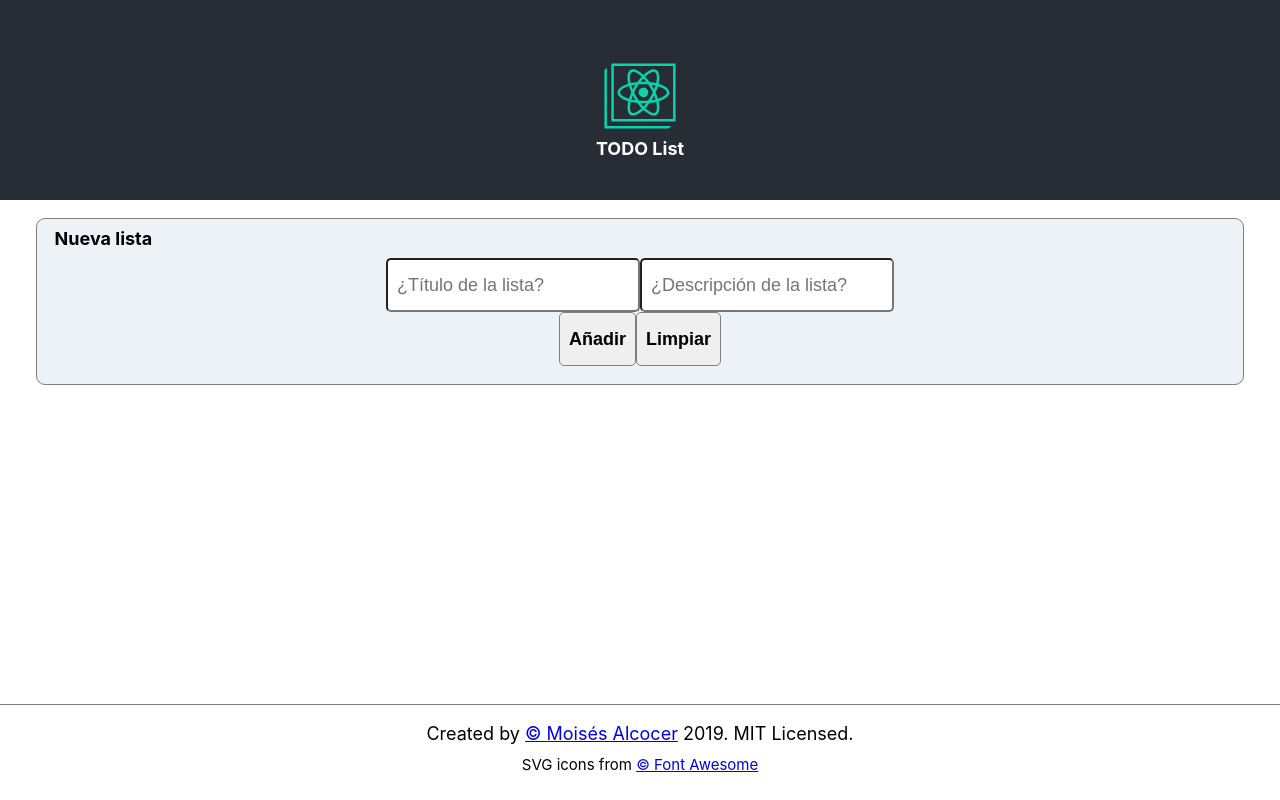
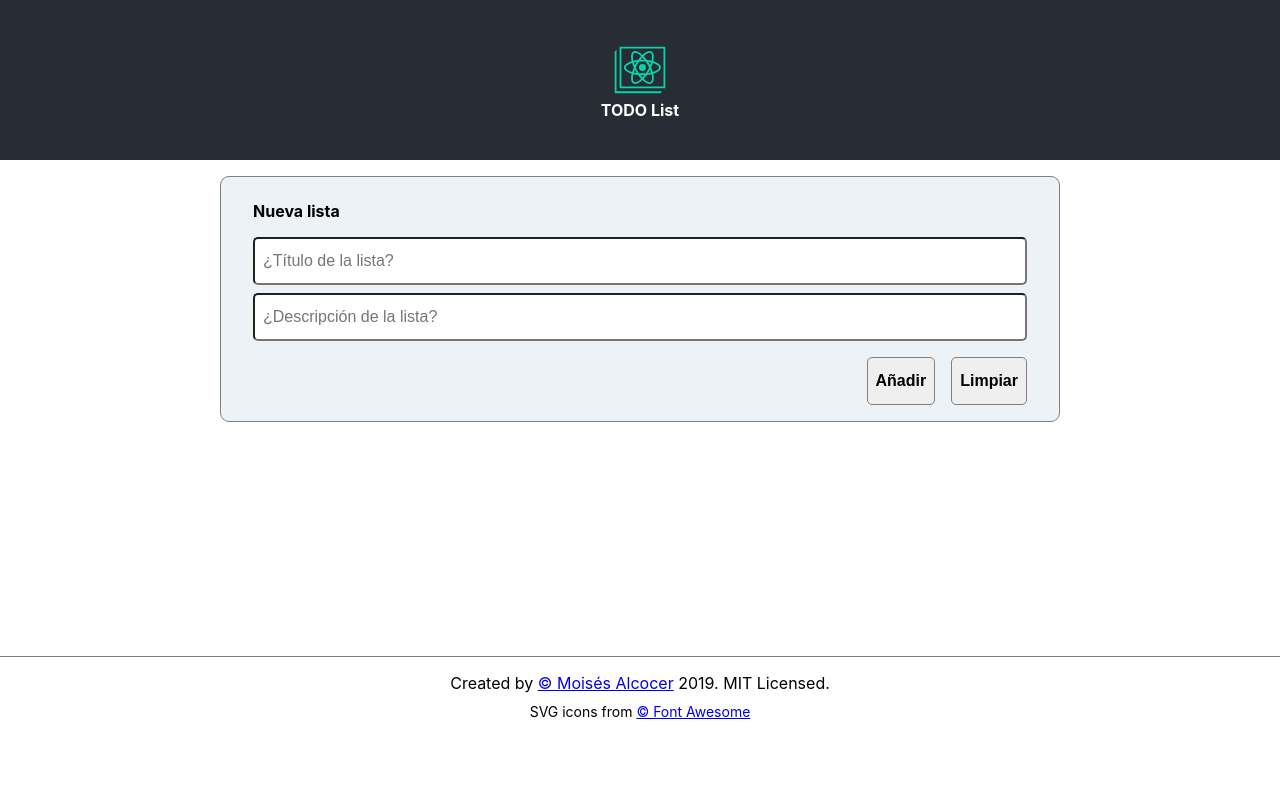
Before and after one commit to oricis/react__todo-list-practice, a React (Create React App) app: page / in a window 1280 px wide. Built offline with nearby package versions, Linux system fonts and the light colour scheme.

Commit message:
fixed UI

```diff
--- a/src/assets/styles/App.scss
+++ b/src/assets/styles/App.scss
@@ -9,14 +9,14 @@
     -moz-box-sizing:    border-box;
     -webkit-box-sizing: border-box;
     box-sizing: border-box;
-    font-size:  18px;
-    margin:     0;
-    padding:    0;
+    font-size : 16px;
+    margin    : 0;
+    padding   : 0;
     text-align: center;
 
     .small-font,
     .small-font * {
-        font-size: 15px;
+        font-size: 14px;
     }
 }
 body {
@@ -24,8 +24,8 @@ body {
     "Ubuntu", "Cantarell", "Fira Sans", "Droid Sans", "Helvetica Neue",
     sans-serif;
 
-    -moz-osx-font-smoothing: grayscale;
-    -webkit-font-smoothing:  antialiased;
+    -moz-osx-font-smoothing : grayscale;
+    -webkit-font-smoothing  : antialiased;
 }
 
 
@@ -34,40 +34,42 @@ body {
  *
  */
 
-
-
 .App {
-    display:    grid;
-    grid-template-rows: 25vh 1fr 12vh;
-    min-height: 100vh;
+    display           : grid;
+    grid-template-rows: 20vh 1fr 18vh;
+    min-height        : 100vh;
 
     button,
     input {
-        border-radius: 5px;
-        font-size:     1em;
-        height:        3rem;
-        padding:       0 .5rem;
+        border-radius : 5px;
+        font-size     : 1rem;
+        height        : 3rem;
+        padding       : 0 .5rem;
     }
     input {
-        text-align: left;
+        margin-bottom : .5rem;
+        text-align    : left;
+        width         : 100%;
     }
     main {
-        margin:  0 auto;
-        padding: 1rem .2rem;
-        width:   95%;
+        margin    : 0 auto;
+        max-width : 840px;
+        padding   : 1rem 0;
+        width     : 96%;
     }
 
     .content-box {
-        background:  #edf2f7;
-        border-radius: 9px;
-        border:        1px solid gray;
-        padding:       1rem;
+        background    : #edf2f7;
+        border-radius : 9px;
+        border        : 1px solid gray;
+        padding       : .6rem;
     }
 }
 
-@media (min-width:860px) {
-    main {
-        width: 80%;
+@media (min-width:420px)
+{
+    .content-box {
+        padding: 1rem;
     }
 }
 
--- a/src/components/config-actions/ConfigAction.jsx
+++ b/src/components/config-actions/ConfigAction.jsx
@@ -27,7 +27,7 @@ class ConfigActions extends Component
 
         return (
             <div className="config-actions">
-                <h2>{formLabel}</h2>
+                <h2 className="text-label">{formLabel}</h2>
 
                 {swapButton}
             </div>
--- a/src/components/config-actions/styles.scss
+++ b/src/components/config-actions/styles.scss
@@ -8,11 +8,11 @@
     .config-actions {
         display         : flex;
         justify-content : space-between;
-        margin-top      : -.5rem;
-        padding-bottom  : .5rem;
+        padding-bottom  : 1rem;
 
         .text-label {
             margin-top: .5rem;
+            text-align: left;
         }
     }
 }
--- a/src/components/forms/ListForm.jsx
+++ b/src/components/forms/ListForm.jsx
@@ -31,7 +31,7 @@ class ListForm extends Component
                     onClickSwapButton={this.props.onClickSwapButton}>
                 </ConfigActions>
 
-                <div className="form">
+                <form>
                     <label htmlFor="input-title" className="d-none">
                         Escribe un título para la tarea</label>
                     <input type="text"
@@ -67,7 +67,7 @@ class ListForm extends Component
                             text="Limpiar"
                             onClick={this.cleanForm}></TextButton>
                     </div>
-                </div>
+                </form>
             </section>
         );
     }
--- a/src/components/forms/TaskForm.jsx
+++ b/src/components/forms/TaskForm.jsx
@@ -31,7 +31,7 @@ class TaskForm extends Component
                     onClickSwapButton={this.props.onClickSwapButton}>
                 </ConfigActions>
 
-                <div className="creation-form">
+                <form>
                     <input type="text"
                         id="input-title"
                         placeholder="¿Cuál es la tarea?"
@@ -51,7 +51,7 @@ class TaskForm extends Component
                             text="Limpiar"
                             onClick={this.cleanForm}></TextButton>
                     </div>
-                </div>
+                </form>
             </section>
         );
     }
--- a/src/components/forms/styles.scss
+++ b/src/components/forms/styles.scss
@@ -5,9 +5,10 @@
  */
 
 .data-intro {
-    .creation-form {
+    form {
         align-items     : center;
         display         : flex;
+        flex-direction  : column;
         justify-content : space-evenly;
 
         .button-group {
@@ -16,18 +17,32 @@
 
             .btn {
                 height: 3rem;
-                margin: .5rem
+                margin: .5rem .5rem 0;
             }
         }
     }
 }
 
 
-@media (min-width:720px) {
+@media (min-width:420px)
+{
+    .data-intro {
+        form {
+            .button-group {
+                justify-content : flex-end;
+                width           : 100%;
 
-    .data-intro {
-        .creation-form {
-
+                .btn:last-child {
+                    margin-right: 0;
+                }
+            }
         }
     }
 }
+
+@media (min-width:640px)
+{
+    .content-box.data-intro {
+        padding: 1rem 2rem;
+    }
+}
--- a/src/components/layout/header/header.scss
+++ b/src/components/layout/header/header.scss
@@ -4,16 +4,15 @@
  *
  */
 
-.App-header {
+header {
     align-items:      center;
     background-color: #282c34;
     color:            white;
     display:          flex;
     flex-direction:   column;
     justify-content:  center;
-    padding:          1rem 0 .3rem;
 
     .App-logo {
-        width: 5rem;
+        width: 4rem;
     }
 }
--- a/src/components/layout/main/cards/list/List.jsx
+++ b/src/components/layout/main/cards/list/List.jsx
@@ -1,5 +1,3 @@
-
-import './styles.scss';
 import React, { Component } from 'react';
 import CardBody from './card-body/CardBody';
 import CardFooter from './card-footer/CardFooter';
--- a/src/components/layout/main/cards/list/styles.scss
+++ /dev/null
@@ -1,13 +0,0 @@
-
-/***
- * Component styles
- *
- */
-
-.list-card {
-    display       : inline-block;
-    margin-bottom : .5rem;
-    margin-right  : .5rem;
-    padding       : .3rem;
-    padding-bottom: 0;
-}
--- a/src/components/layout/main/cards/styles.scss
+++ b/src/components/layout/main/cards/styles.scss
@@ -9,10 +9,14 @@
 .App {
     .card {
         background    : #edf2f7;
+        border        : 1px solid gray;
         border-radius : 9px;
-        border        : 1px solid gray;
+        display       : inline-block;
+        margin-bottom : .5rem;
+        margin-right  : .5rem;
         padding       : .3rem;
     }
+
     .card-selected {
         background  : $light-blue;
         border-color: $light-blue2;
@@ -24,3 +28,17 @@
         text-align    : left;
     }
 }
+
+@media (max-width:380px)
+{
+    .App {
+        .cards {
+            margin-top: 1.2rem;
+
+            .card {
+                margin-right: 0;
+                width       : 100%;
+            }
+        }
+    }
+}
--- a/src/components/layout/main/cards/task/Task.jsx
+++ b/src/components/layout/main/cards/task/Task.jsx
@@ -1,5 +1,3 @@
-
-import './styles.scss';
 import React, { Component } from 'react';
 import CardBody from './card-body/CardBody';
 import CardFooter from './card-footer/CardFooter';
--- a/src/components/layout/main/cards/task/styles.scss
+++ /dev/null
@@ -1,13 +0,0 @@
-
-/***
- * Component styles
- *
- */
-
-.task-card {
-    display       : inline-block;
-    margin-bottom : .5rem;
-    margin-right  : .5rem;
-    padding       : .3rem;
-    padding-bottom: 0;
-}
```
